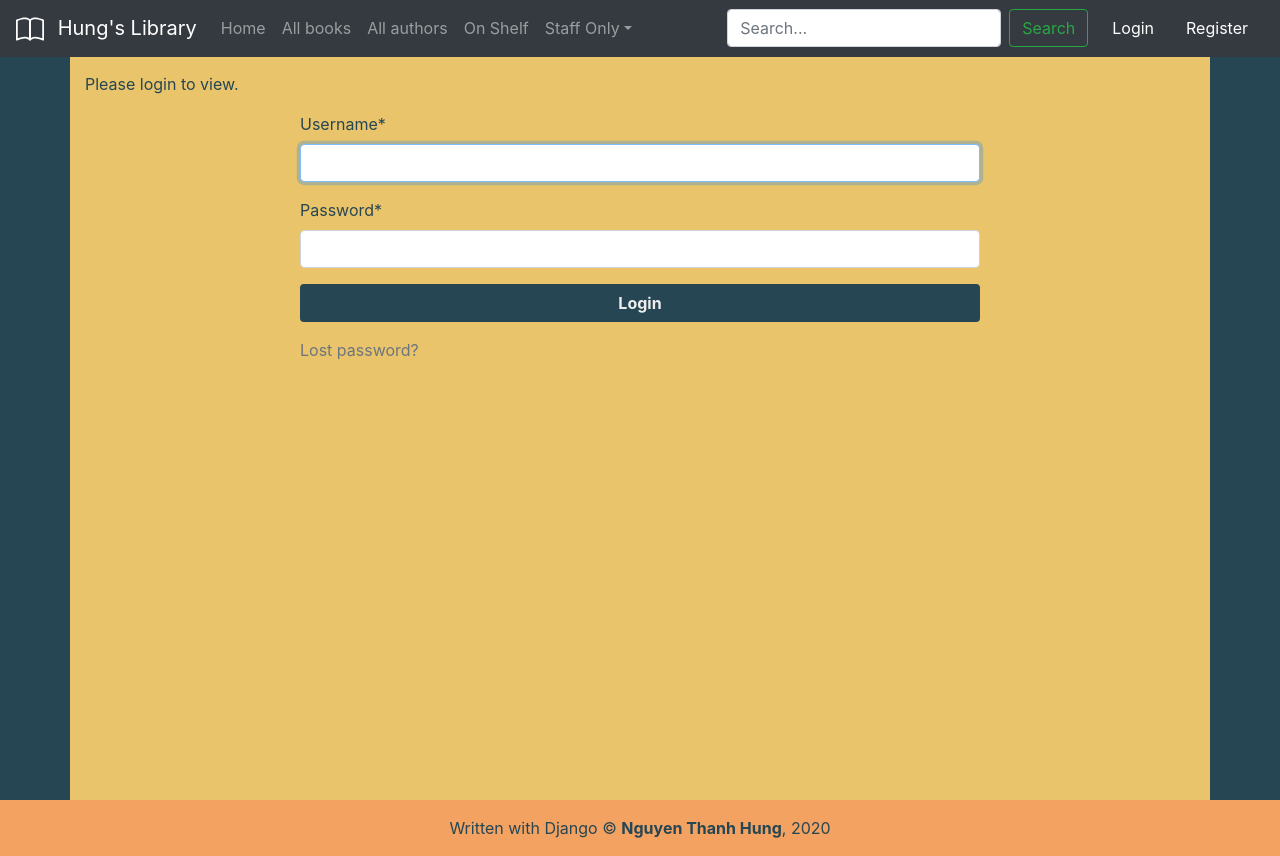
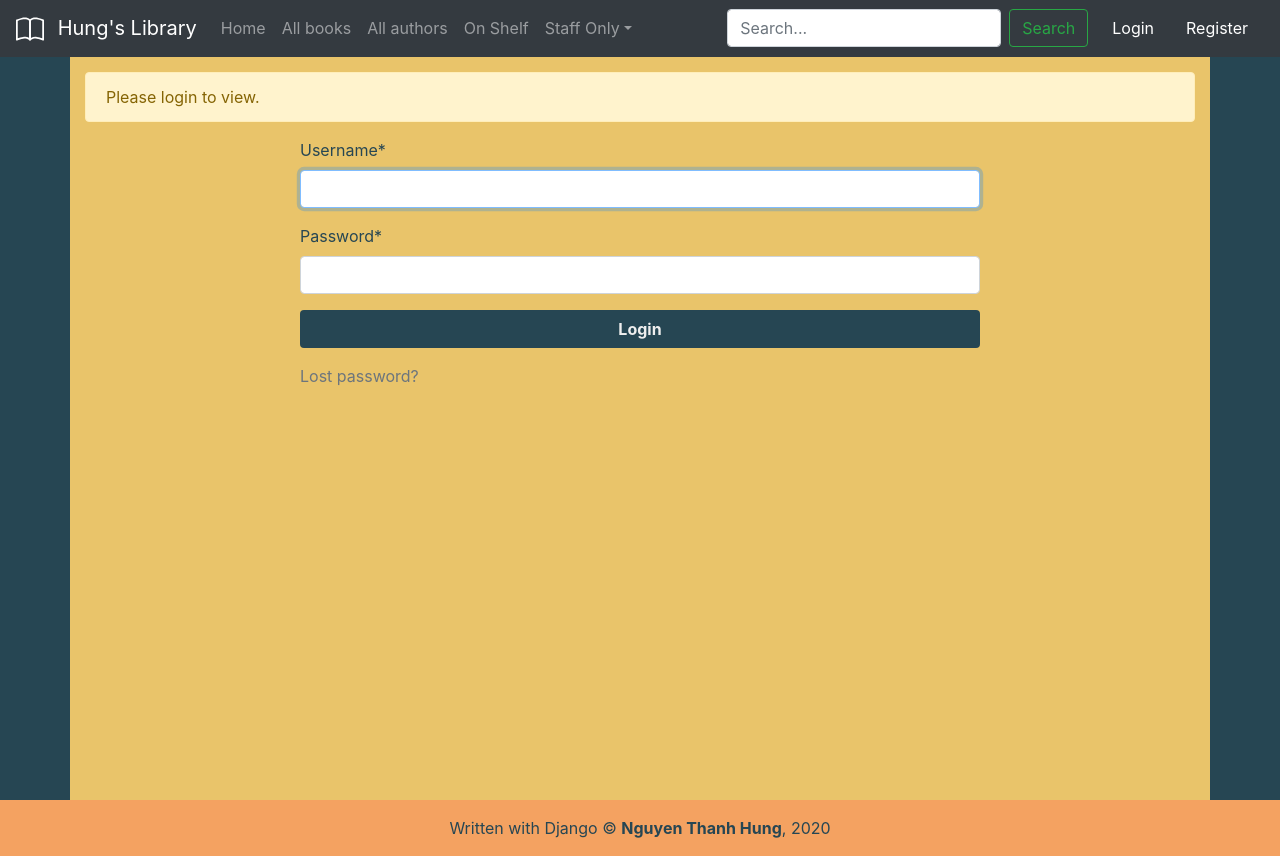
Before and after one commit to hungntgrb/local_library, a Django app: page /accounts/login/?next=/catalog/borrowed-books/ in a window 1280 px wide. Run offline with Django 3.2, Linux system fonts and the light colour scheme; some libraries are stand-ins or nearby versions.

Commit message:
Them Warning.

```diff
--- a/templates/registration/login.html
+++ b/templates/registration/login.html
@@ -3,16 +3,12 @@
 
 {% block content %}
 
-{% if form.errors %}
-<p>Your username and password didn't match. Please try again.</p>
-{% endif %}
-
 {% if next %}
 
 {% if user.is_authenticated %}
-<p>Please login with an account that has access.</p>
+<p class="alert alert-warning" role="alert">Please login with an account that has access.</p>
 {% else %}
-<p>Please login to view.</p>
+<p class="alert alert-warning" role="alert">Please login to view.</p>
 {% endif %}
 
 {% endif %}
```
